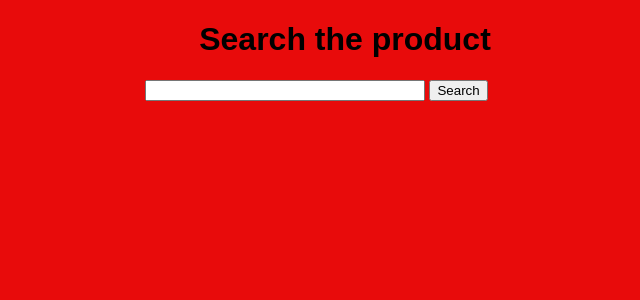
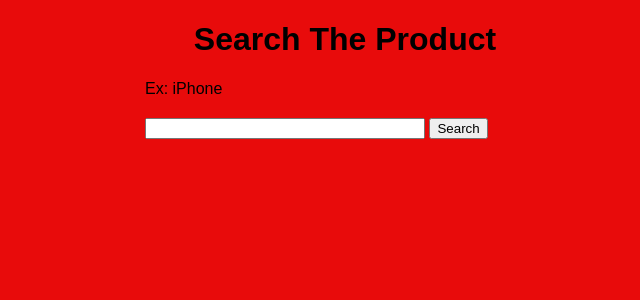
Before and after one commit to SaurabhCegian/Review-Scrapper, a Flask app: page / in a window 1280 px wide. Shown: the top 300 px of the page, without its empty margins (295-935 px from the left). Run offline with Flask 2, Linux system fonts and the light colour scheme.

Commit message:
changes the heading text and color

```diff
--- a/templates/index.html
+++ b/templates/index.html
@@ -8,8 +8,8 @@
 
 {% block body %}
 <div class="content">
-    <h1 style="text-align: center">Search the product</h1>
-
+    <h1 style="text-align: center">Search The Product</h1>
+    <p>Ex: iPhone</p>
     <div class="form">
         <form action="/review" method="POST">
             <input type="text" name="content" id="content">
```
